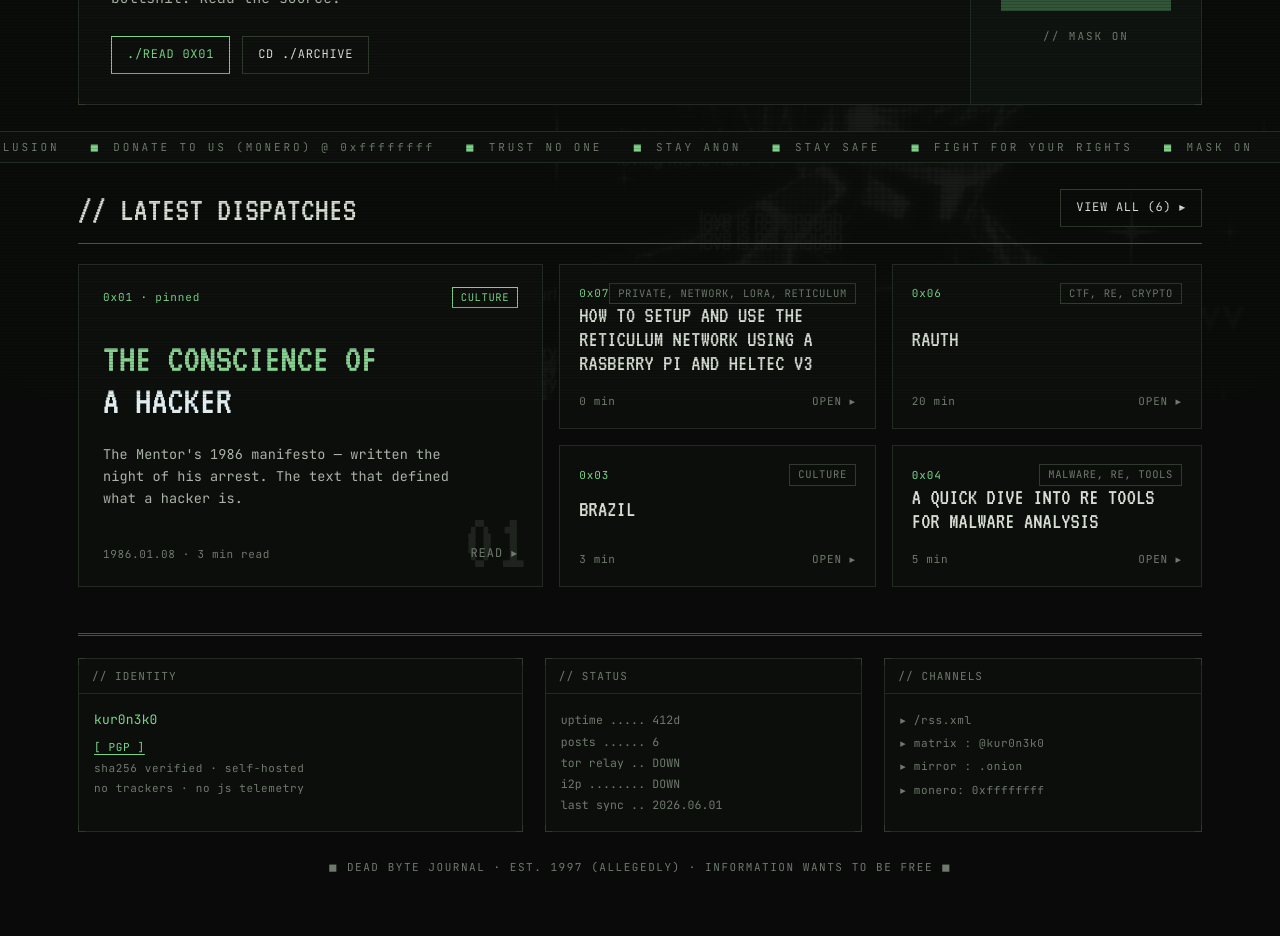
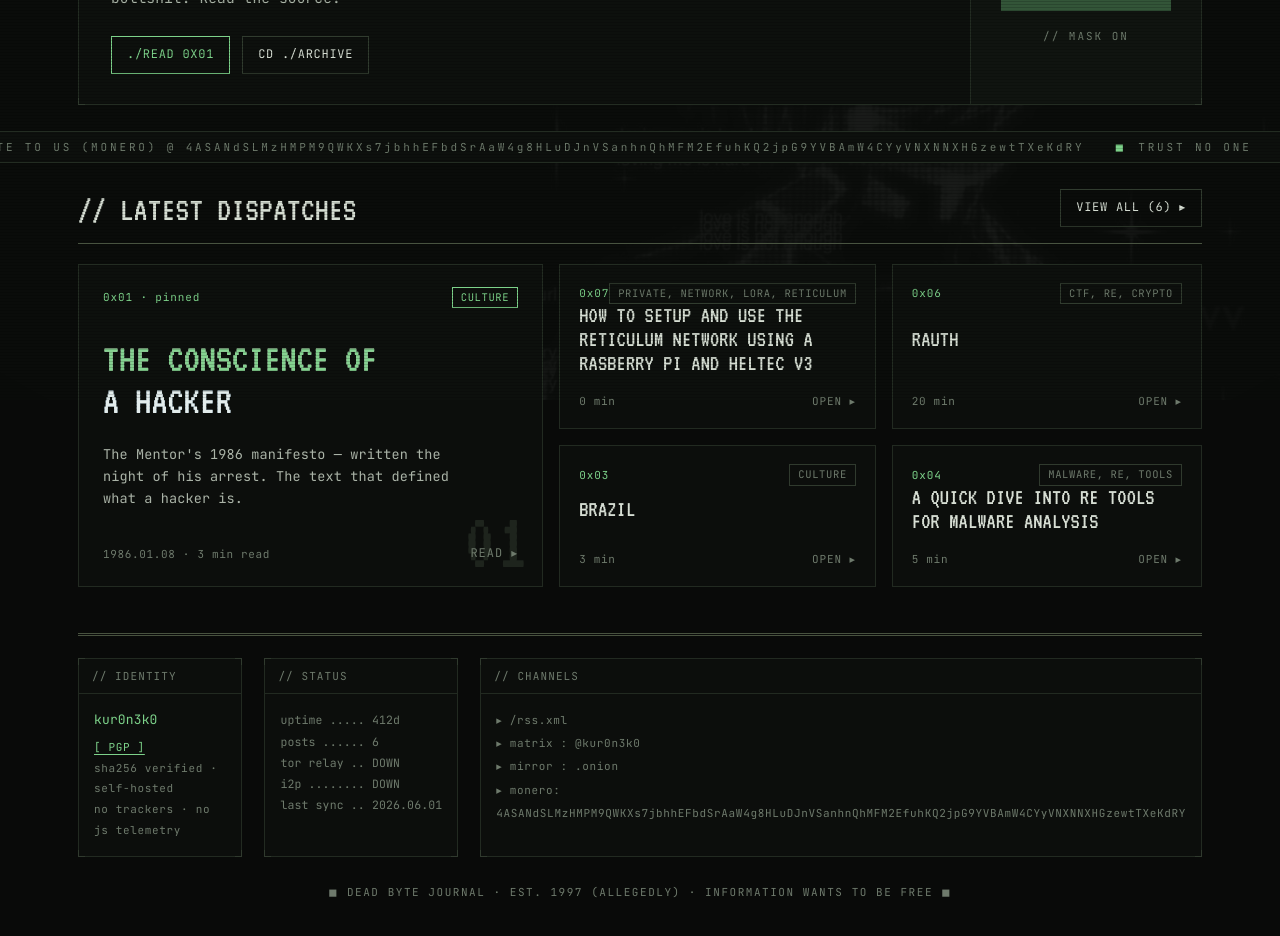
Before and after one commit to kur00n3k0/kur00n3k0.github.io, a Vue app: page / in a window 1280 px wide. Shown: the part 400-1336 px from the top of the page. Built offline with nearby package versions, Linux system fonts and the light colour scheme.

Commit message:
Change monero address

```diff
--- a/package.json
+++ b/package.json
@@ -45,7 +45,7 @@
     "typescript": "~6.0.0",
     "vite": "^8.0.8",
     "vite-plugin-vue-devtools": "^8.1.1",
-    "vitest": "^4.1.4",
+    "vitest": "^4.1.10",
     "vue-tsc": "^3.2.6"
   },
   "engines": {
--- a/src/components/TheMarquee.vue
+++ b/src/components/TheMarquee.vue
@@ -3,7 +3,7 @@ withDefaults(defineProps<{ items?: string[] }>(), {
   items: () => [
     'MASK ON',
     'SAFETY IS AN ILUSION',
-    'DONATE TO US (MONERO) @ 0xffffffff',
+    'DONATE TO US (MONERO) @ 4ASANdSLMzHMPM9QWKXs7jbhhEFbdSrAaW4g8HLuDJnVSanhnQhMFM2EfuhKQ2jpG9YVBAmW4CYyVNXNNXHGzewtTXeKdRY',
     'TRUST NO ONE',
     'STAY ANON',
     'STAY SAFE',
--- a/src/views/HomeView.vue
+++ b/src/views/HomeView.vue
@@ -228,7 +228,7 @@ last sync .. 2026.06.01</pre
         <SitePanel label="// channels">
           <div style="padding: 15px">
             <div class="dim mono-xs" style="line-height: 2.1">
-              ▸ /rss.xml<br />▸ matrix : @kur0n3k0<br />▸ mirror : .onion<br />▸ monero: 0xffffffff
+              ▸ /rss.xml<br />▸ matrix : @kur0n3k0<br />▸ mirror : .onion<br />▸ monero: 4ASANdSLMzHMPM9QWKXs7jbhhEFbdSrAaW4g8HLuDJnVSanhnQhMFM2EfuhKQ2jpG9YVBAmW4CYyVNXNNXHGzewtTXeKdRY
             </div>
           </div>
         </SitePanel>
```
Also changed, not shown: 1 other file (tests, documents, lock files or other folders).
